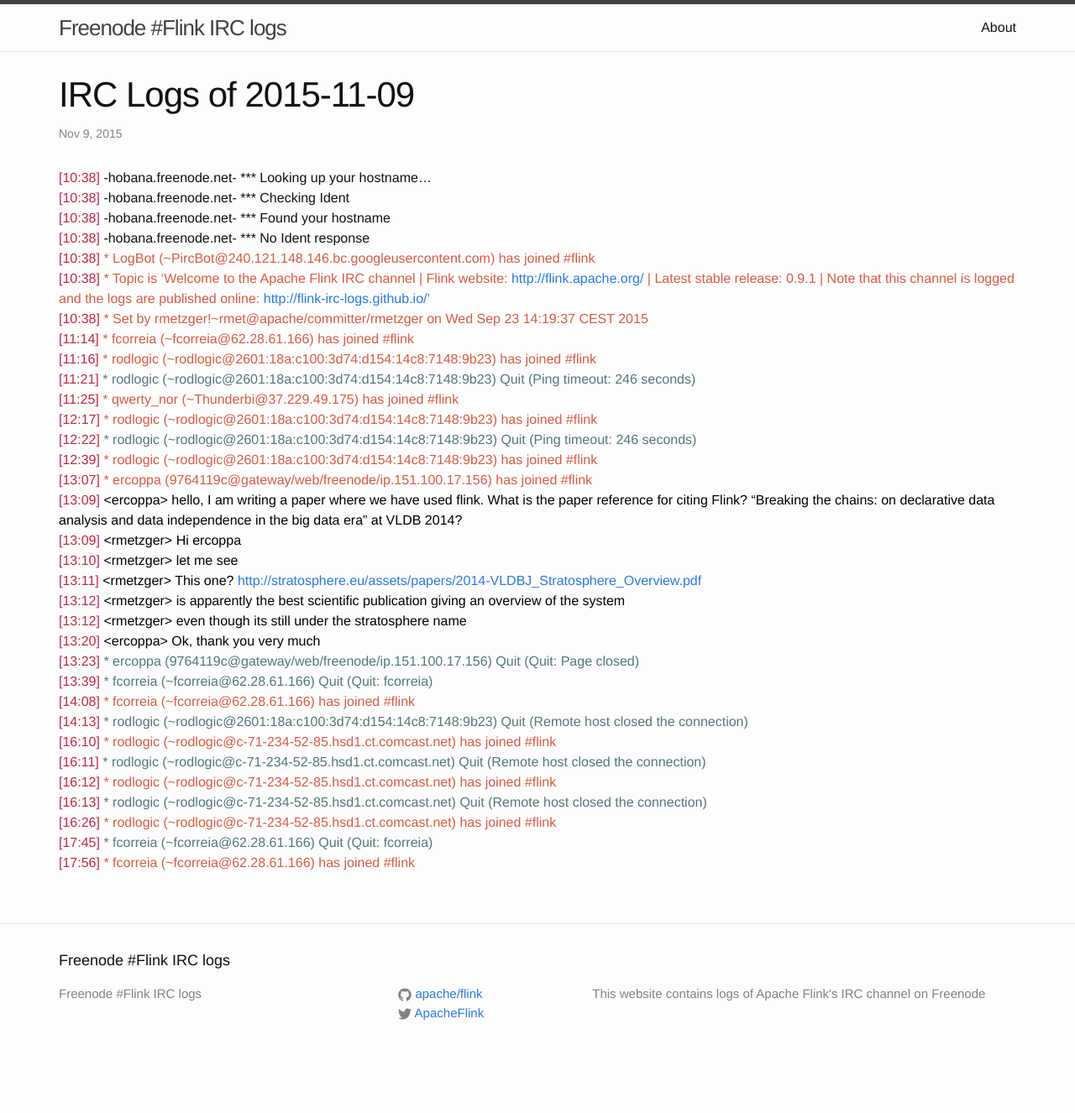
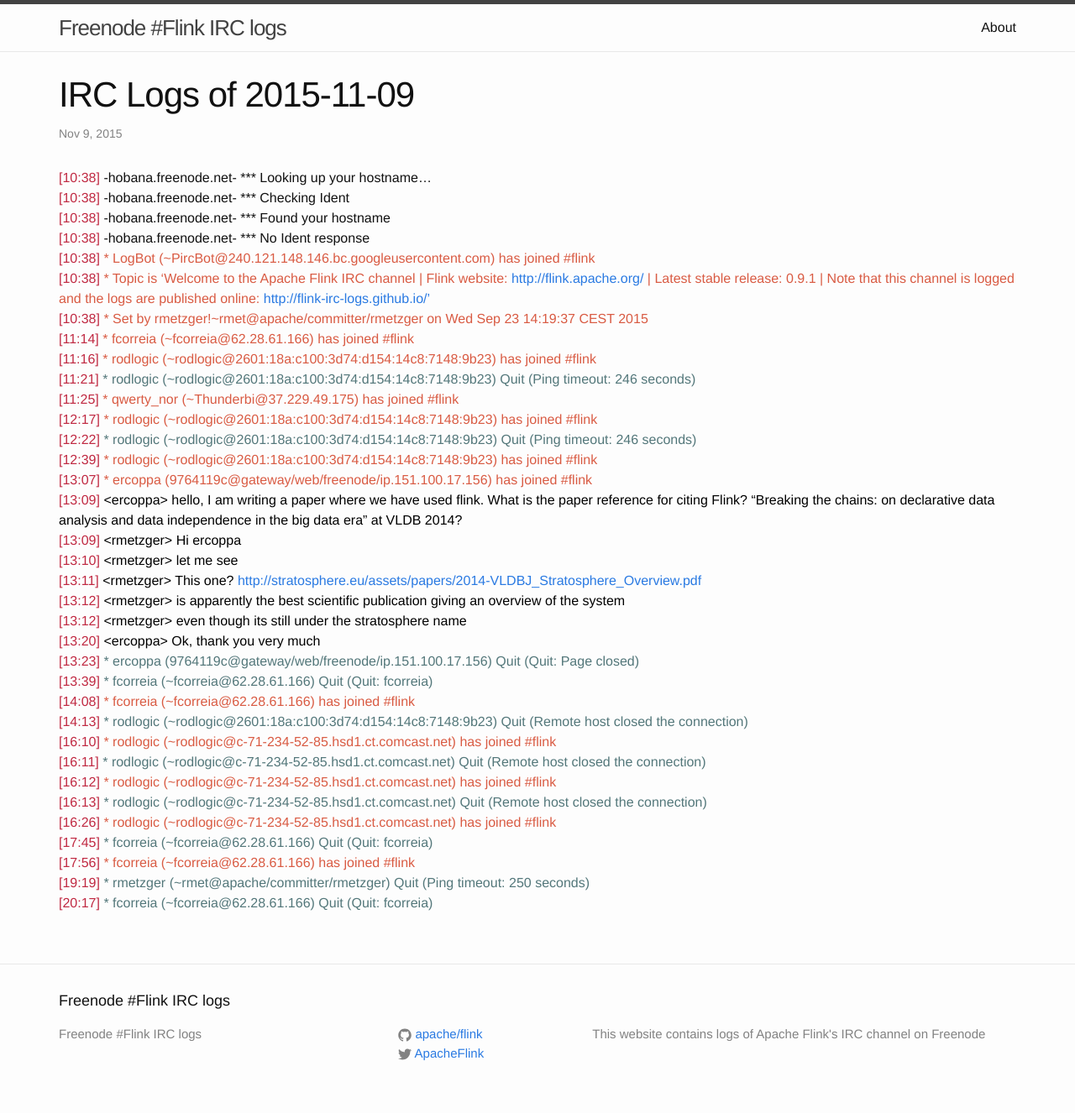
Before and after one commit to flink-irc-logs/flink-irc-logs.github.io, a Jekyll site: the page built from _posts/2015-11-09-logs.markdown, in a window 1280 px wide. Shown: the whole page at 84% size. Built offline with Jekyll 4.4.1, drawn with Linux system fonts in a browser that asks for light colours; before the commit the page ends 1278 px from its top, so only the background shows below that.

Commit message:
Update of the logs on Mon Nov  9 20:19:02 CET 2015

```diff
--- a/_posts/2015-11-09-logs.markdown
+++ b/_posts/2015-11-09-logs.markdown
@@ -37,3 +37,5 @@
 <span class="irc-date">[16:26]</span> <span class="irc-green">* rodlogic (~rodlogic@c-71-234-52-85.hsd1.ct.comcast.net) has joined #flink</span><br />
 <span class="irc-date">[17:45]</span> <span class="irc-navy">* fcorreia (~fcorreia@62.28.61.166) Quit (Quit: fcorreia)</span><br />
 <span class="irc-date">[17:56]</span> <span class="irc-green">* fcorreia (~fcorreia@62.28.61.166) has joined #flink</span><br />
+<span class="irc-date">[19:19]</span> <span class="irc-navy">* rmetzger (~rmet@apache/committer/rmetzger) Quit (Ping timeout: 250 seconds)</span><br />
+<span class="irc-date">[20:17]</span> <span class="irc-navy">* fcorreia (~fcorreia@62.28.61.166) Quit (Quit: fcorreia)</span><br />
```
